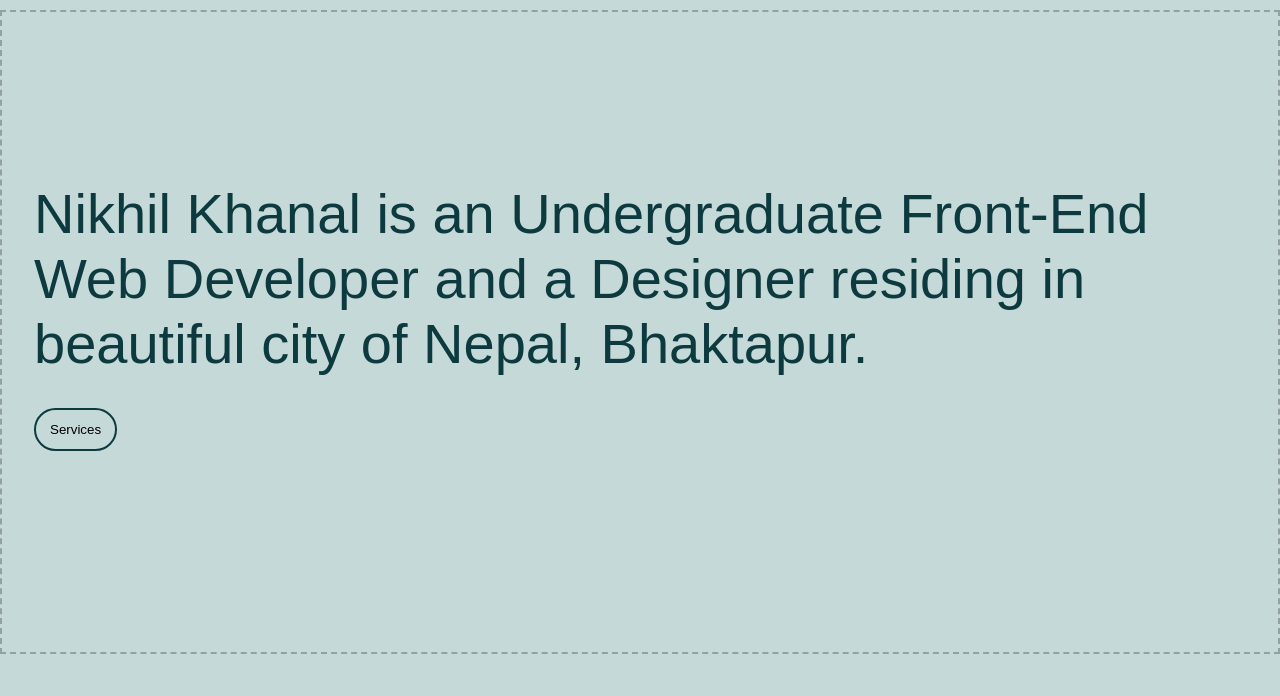
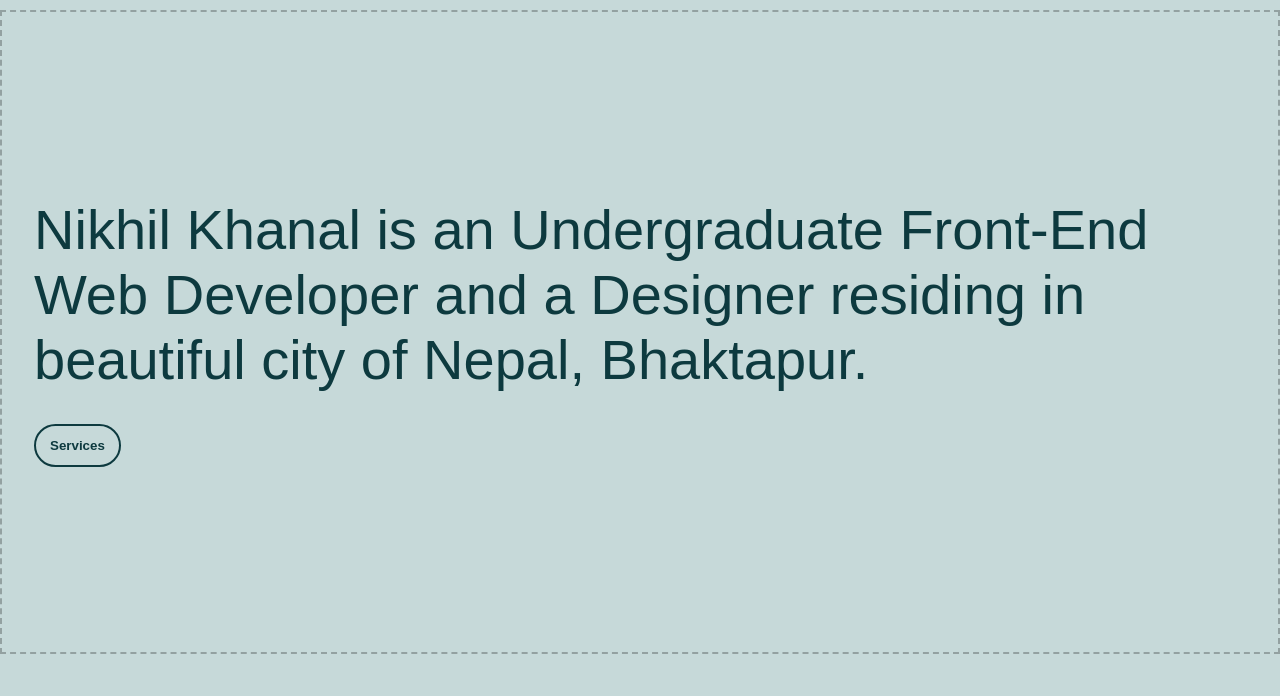
Before and after one commit to Nikhilk1899/personal-site, a plain HTML site: page index.html in a window 1280 px wide. Shown: the part 104-800 px from the top of the page. Drawn offline with Linux system fonts and the light colour scheme.

Commit message:
test edit

```diff
--- a/index.html
+++ b/index.html
@@ -26,7 +26,7 @@
       <p class="intro">
         Nikhil Khanal is an Undergraduate Front-End Web Developer and a Designer residing in beautiful city of Nepal, Bhaktapur.
       </p>
-      <input type="button" class="services-btn" value="Services"><a href="#"></a>
+      <button class="services-btn"><a href="#">Services</a></button>
     </div>
   </div>
 
--- a/styles.css
+++ b/styles.css
@@ -51,7 +51,7 @@ nav{
 }
 .intro{
   font-size: 3.5em;
-  font-family: Poppins, sans-serif;
+  font-family: PP Hatton, sans-serif;
 }
 .services-btn{
   padding: 12px 14px;
```
